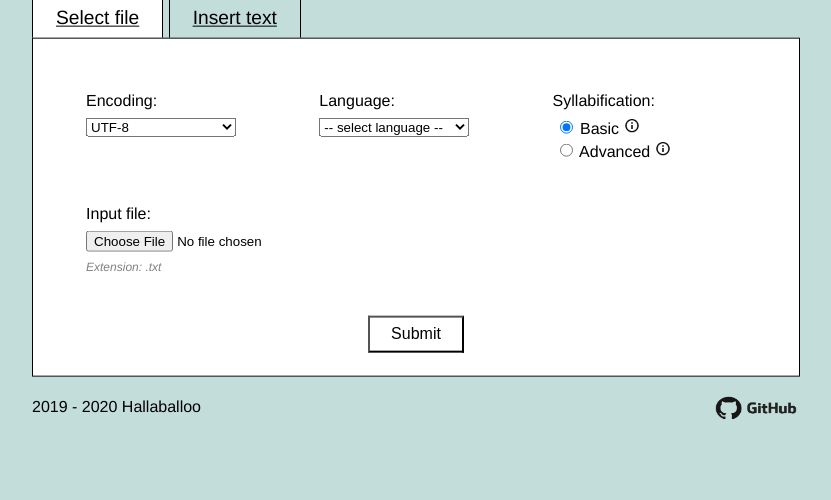
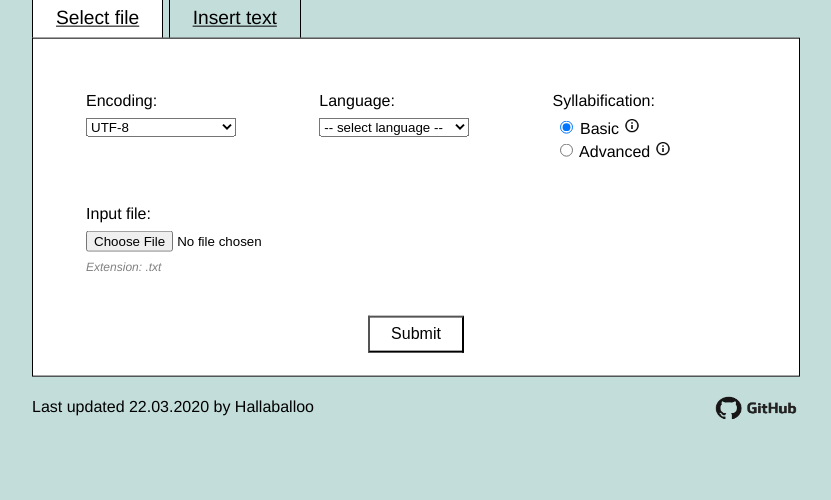
Before and after one commit to toma-s/slabiky, a PHP site: page / in a window 1280 px wide. Shown: the part 248-748 px from the top of the page, without its empty margins (224-1055 px from the left). Run offline with PHP 8.4, Linux system fonts and the light colour scheme.

Commit message:
Make footer useful again

```diff
--- a/application/index.php
+++ b/application/index.php
@@ -142,7 +142,7 @@ $encodings = $lo->get_encodings();
     <footer>
 
         <p>
-            <div class="brand">2019 - <?php echo date("Y");?> Hallaballoo</div>
+            <div class="brand">Last updated 22.03.2020 by Hallaballoo</div>
 
             <div class="gitHubLink">
                 <a href="https://github.com/toma-s/slabiky" target="_blank">
--- a/application/text_index.php
+++ b/application/text_index.php
@@ -118,7 +118,7 @@ $encodings = $lo->get_encodings();
     <footer>
 
         <p>
-        <div class="brand">2019 - <?php echo date("Y");?> Hallaballoo</div>
+        <div class="brand">Last updated 22.03.2020 by Hallaballoo</div>
 
         <div class="gitHubLink">
             <a href="https://github.com/toma-s/slabiky" target="_blank">
```
